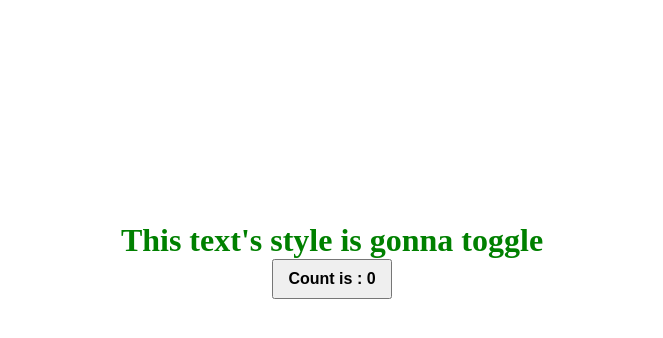
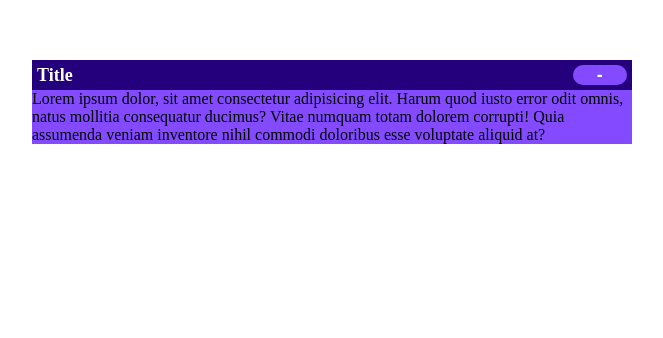
Before and after one commit to Soumita-Nag/Vue.js-Learning, a Vue app: page / in a window 1280 px wide. Shown: the part 140-478 px from the top of the page, without its empty margins (308-971 px from the left). Built offline with nearby package versions, Linux system fonts and the light colour scheme.

Commit message:
toggling example

```diff
--- a/src/App.vue
+++ b/src/App.vue
@@ -11,15 +11,18 @@ import count from '@/components/02_Examples/count.vue'
 
 // import Directives from '@/components/02_Examples/directives.vue'
 
+import toggleText from '@/components/02_Examples/toggleText.vue'
+
 export default{
   components:{
     // Hello,
-    count,
+    // count,
     // Header,
     // Body,
     // Footer,
     // Counter,
     // Directives,
+    toggleText,
   }
 }
 </script>
@@ -34,12 +37,14 @@ export default{
 <!-- Components for 02_Examples starts -->
   <!-- <h1>Hello from Soumita</h1>
   <Hello/> -->
-  <count/>
+  <!-- <count/> -->
 <!-- Components for 02_Examples ends -->
 
-<Counter/>
+<!-- <Counter/> -->
 
  <!-- <Directives/> -->
+
+  <toggleText/>
 </template>
 
 <style>
--- /dev/null
+++ b/src/components/02_Examples/toggleText.vue
@@ -0,0 +1,83 @@
+<template>
+    <div class="container">
+        <div class="heading">
+            <span class="title">Title</span>
+            <button @click="check">{{ val }}</button>
+        </div>
+        <div class="box" :class="view">
+            Lorem ipsum dolor, sit amet consectetur adipisicing elit. Harum quod iusto error odit omnis, natus mollitia consequatur ducimus? Vitae numquam totam dolorem corrupti! Quia assumenda veniam inventore nihil commodi doloribus esse voluptate aliquid at?
+        </div>
+    </div>
+</template>
+
+<script>
+    export default{
+        data(){
+            return{
+                isChecked:true,
+                view: "show",
+                val : "-",
+            }
+        },
+        methods:{
+            check(){
+                this.isChecked=!this.isChecked;
+                if(this.isChecked==false){
+                    this.view=null;
+                    this.val="+";
+                }
+                else{
+                    this.view="show";
+                    this.val="-";
+                }
+            }
+        }
+    }
+</script>
+
+<style scoped>
+    *{
+        margin: 0;
+        padding: 0;
+        box-sizing: border-box;
+    }
+    .container{
+        height: 100vh;
+        width: 100vw;
+        display: flex;
+        align-items: center;
+        /* justify-content: center; */
+        flex-direction: column;
+        padding-top: 200px;
+    }
+    .heading{
+        height: 30px;
+        width: 600px;
+        background-color: rgb(36, 0, 125);
+        display: flex;
+        gap: 500px;
+        padding: 5px;
+    }
+    .title{
+        color: rgb(255, 255, 255);
+        font-size: 18px;
+        font-weight: bold;
+    }
+    button{
+        width: 100px;
+        border: none;
+        background-color: rgb(131, 74, 255);
+        border-radius: 20px;
+        font-size: 18px;
+        font-weight: bold;
+        color: white;
+    }
+    .box{
+        background-color: rgb(131, 74, 255);
+        width: 600px;
+        display: none;
+    }
+    .show{
+        display: block;
+    }
+</style>
```
